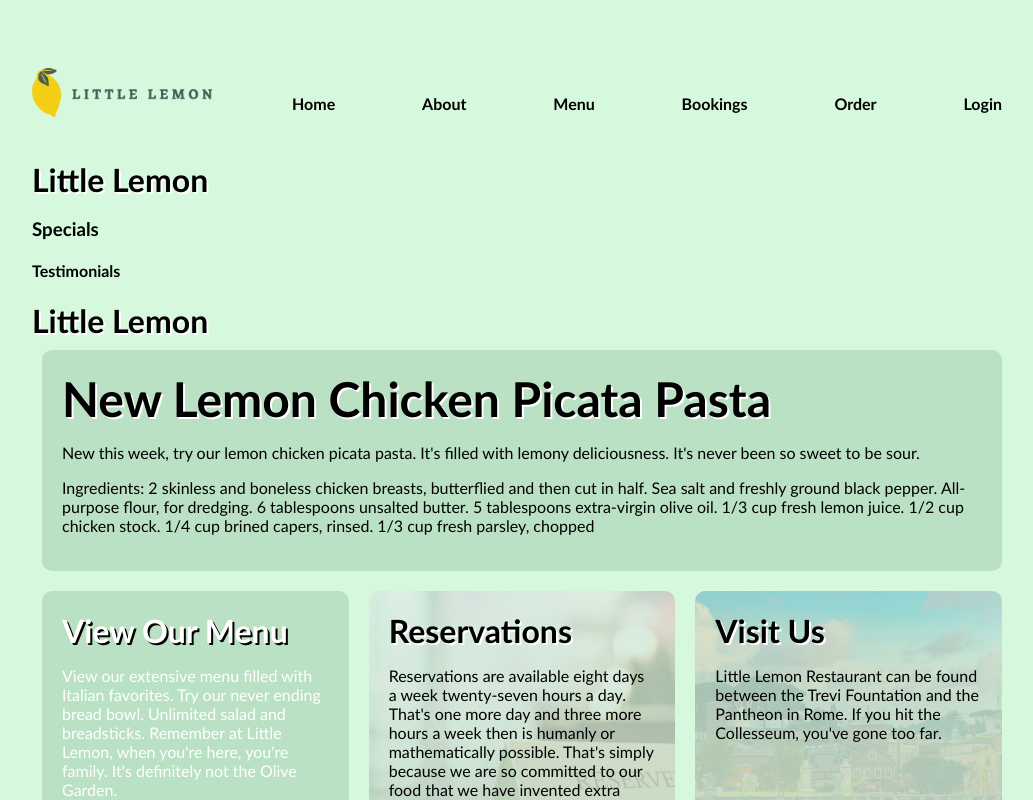
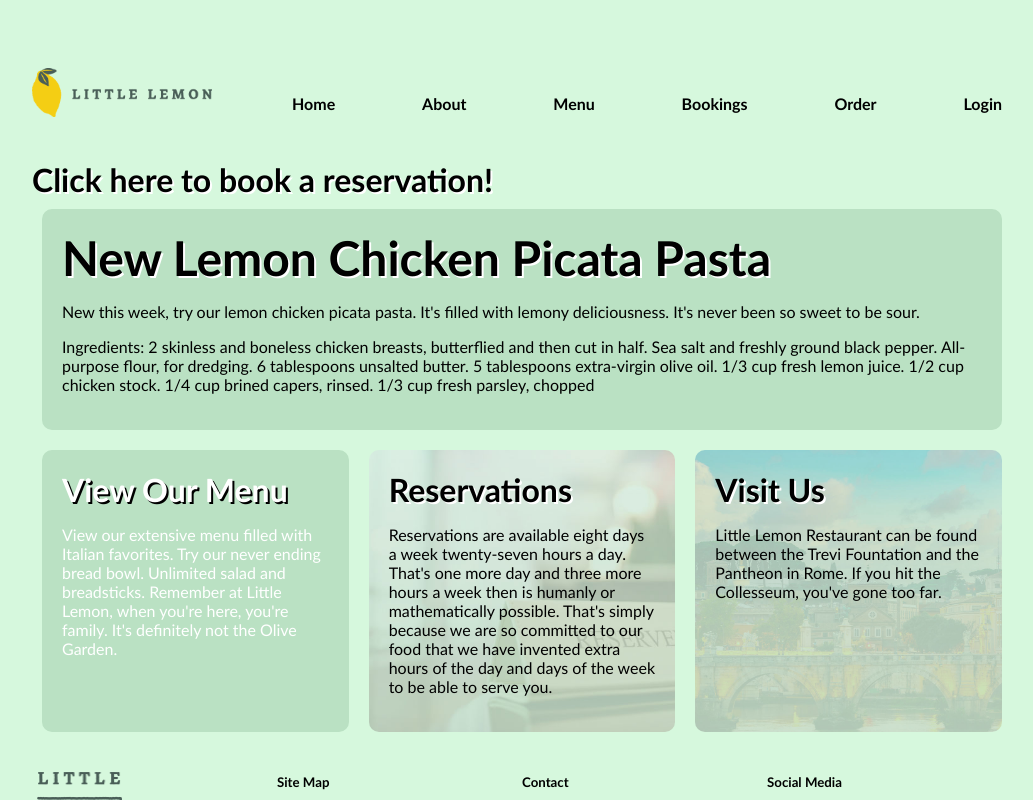
Before and after one commit to iangoldstein/meta-capstone, a React (Create React App) app: page / in a window 1280 px wide. Shown: the top 800 px of the page, without its empty margins (118-1151 px from the left). Built offline with nearby package versions, Linux system fonts and the light colour scheme.

Commit message:
Returning to project

```diff
--- a/src/components/BookingForm.js
+++ b/src/components/BookingForm.js
@@ -1,6 +1,7 @@
 // Updated BookingForm.js with form validation
 import React, { useState, useEffect } from 'react';
 import Modal from './Modal'; // Adjust the path as necessary
+import { useNavigate } from 'react-router-dom'; // Import navigation
 
 function BookingForm({ availableTimes, setAvailableTimes, onDateChange }) {
     const [date, setDate] = useState('');
@@ -13,6 +14,7 @@ function BookingForm({ availableTimes, setAvailableTimes, onDateChange }) {
     const [guestsError, setGuestsError] = useState('');
 
     const [showModal, setShowModal] = useState(false);
+    const navigate = useNavigate(); // Initialize navigate
 
     const handleDateChange = (e) => {
         const newDate = e.target.value;
@@ -71,7 +73,7 @@ function BookingForm({ availableTimes, setAvailableTimes, onDateChange }) {
         // Simulate booking process
         setTimeout(() => {
             setShowModal(false); // Hide modal after 2 seconds
-            // Here, you can also reset form state or perform other actions
+            navigate('/');
         }, 2000);
     };
 
--- a/src/components/Bookings.js
+++ b/src/components/Bookings.js
@@ -53,7 +53,12 @@ function Bookings() {
     return (
         <div>
             <h1>Bookings</h1>
-            <BookingForm onDateChange={setSelectedDate} dispatch={setAvailableTimes} availableTimes={availableTimes} />
+            <BookingForm
+                onDateChange={setSelectedDate}
+                dispatch={setAvailableTimes}
+                availableTimes={availableTimes}
+                onSubmit={bookTable} // Pass bookTable to BookingForm
+            />
         </div>
     );
 }
--- a/src/components/Main.js
+++ b/src/components/Main.js
@@ -3,17 +3,9 @@ import React from 'react'
 const Main = () => {
     return (
         <main>
-            <div class="section-hero">
-                <h2>Little Lemon</h2>
-            </div>
+
             <div class="section-testimonial">
-                <h3>Specials</h3>
-            </div>
-            <div class="section-highlights">
-                <h4>Testimonials</h4>
-            </div>
-            <div class="section-about">
-                <h2>Little Lemon</h2>
+                <h2><a href="bookings">Click here to book a reservation!</a></h2>
             </div>
             <section>
             <article class="hero grow">
--- a/src/components/Modal.js
+++ b/src/components/Modal.js
@@ -28,7 +28,7 @@ const Modal = ({ show, onClose }) => {
                 alignItems: 'center',
                 justifyContent: 'center'
             }}>
-                <h2>Your Reservation is Processing</h2>
+                <h2>Your Reservation has been booked!</h2>
                 <div style={{
                     width: '100%',
                     backgroundColor: '#e0e0e0',
```
